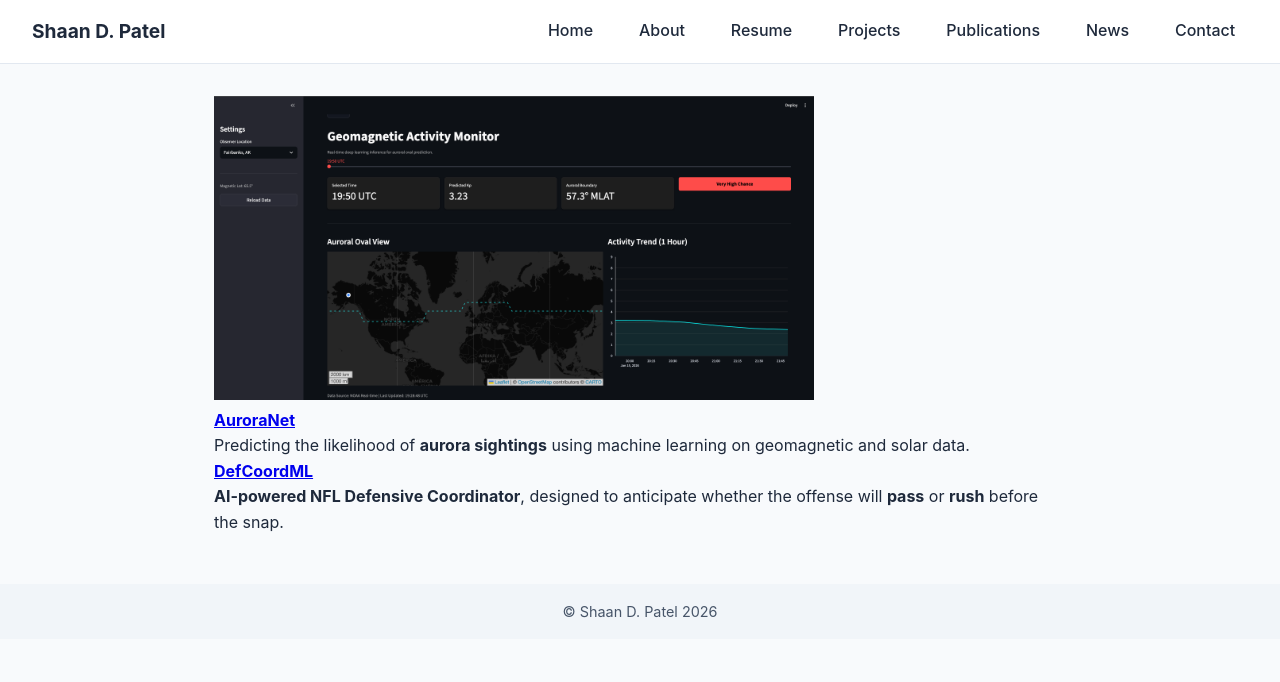
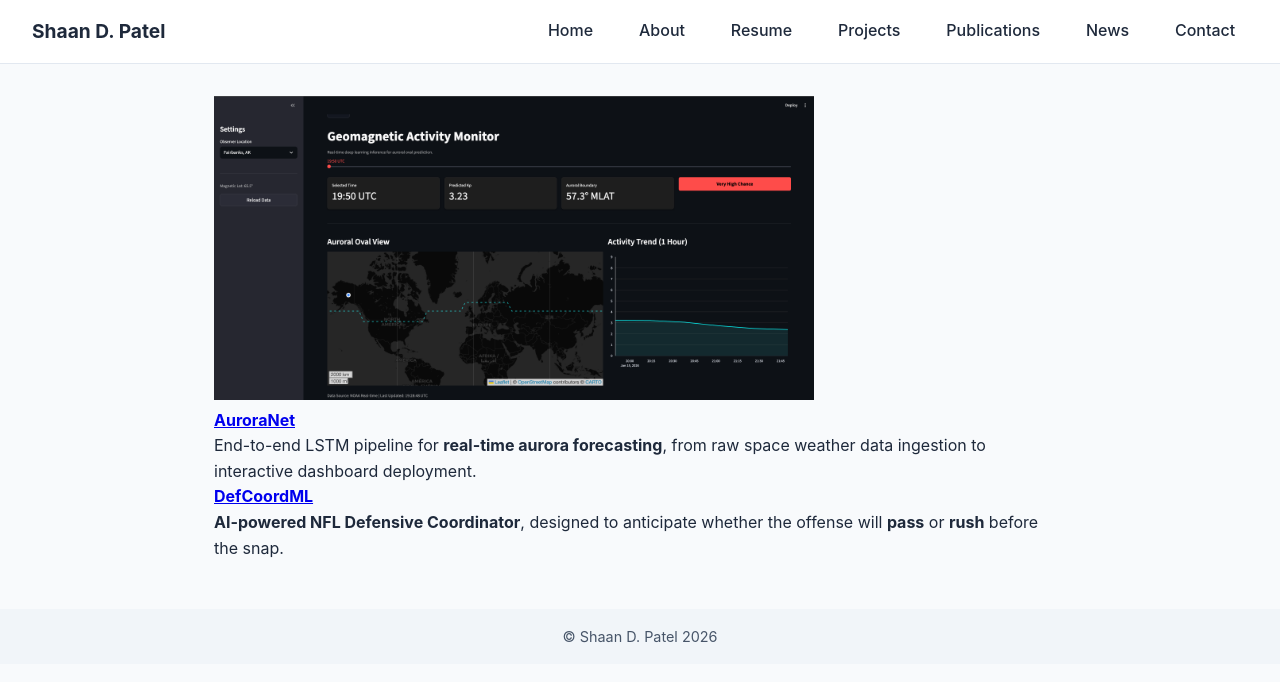
Before and after one commit to shaandpatel/shaandpatel.github.io, a Jekyll site: the page built from projects.md, in a window 1280 px wide. Shown: the top 682 px of the page. Built offline with Jekyll 4.4.1, drawn with Linux system fonts in a browser that asks for light colours.

Commit message:
Update projects.md

```diff
--- a/projects.md
+++ b/projects.md
@@ -6,7 +6,7 @@ title: "Projects"
 <img src="/assets/frontend.png" alt="AuroraNet Frontend" style="width:600px;">
 
 #### [AuroraNet](https://github.com/shaandpatel/AuroraNet)
-Predicting the likelihood of **aurora sightings** using machine learning on geomagnetic and solar data.
+End-to-end LSTM pipeline for **real-time aurora forecasting**, from raw space weather data ingestion to interactive dashboard deployment.
 
 #### [DefCoordML](https://github.com/shaandpatel/DefCoordML)
 **AI-powered NFL Defensive Coordinator**, designed to anticipate whether the offense will **pass** or **rush** before the snap.
```
